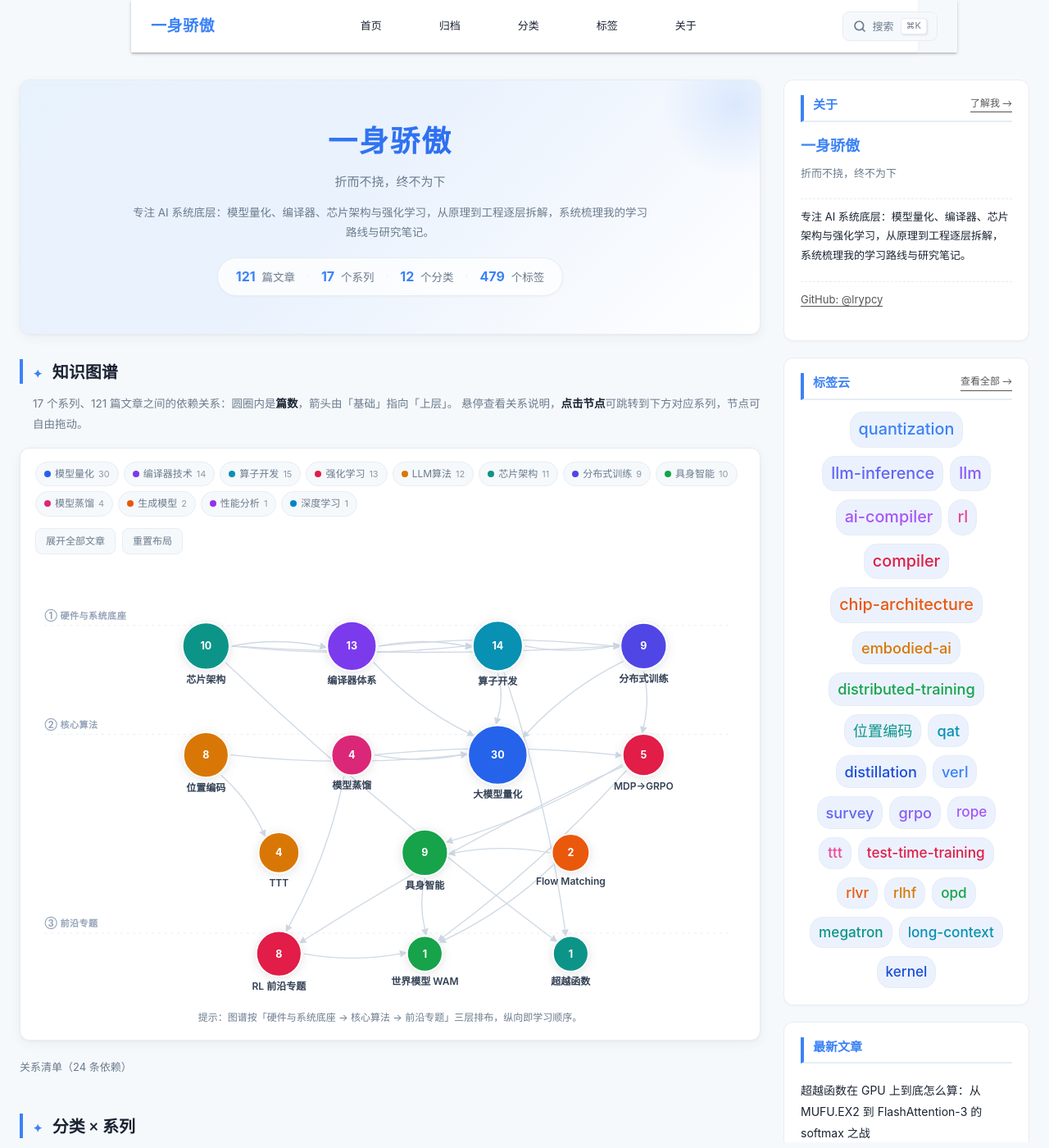
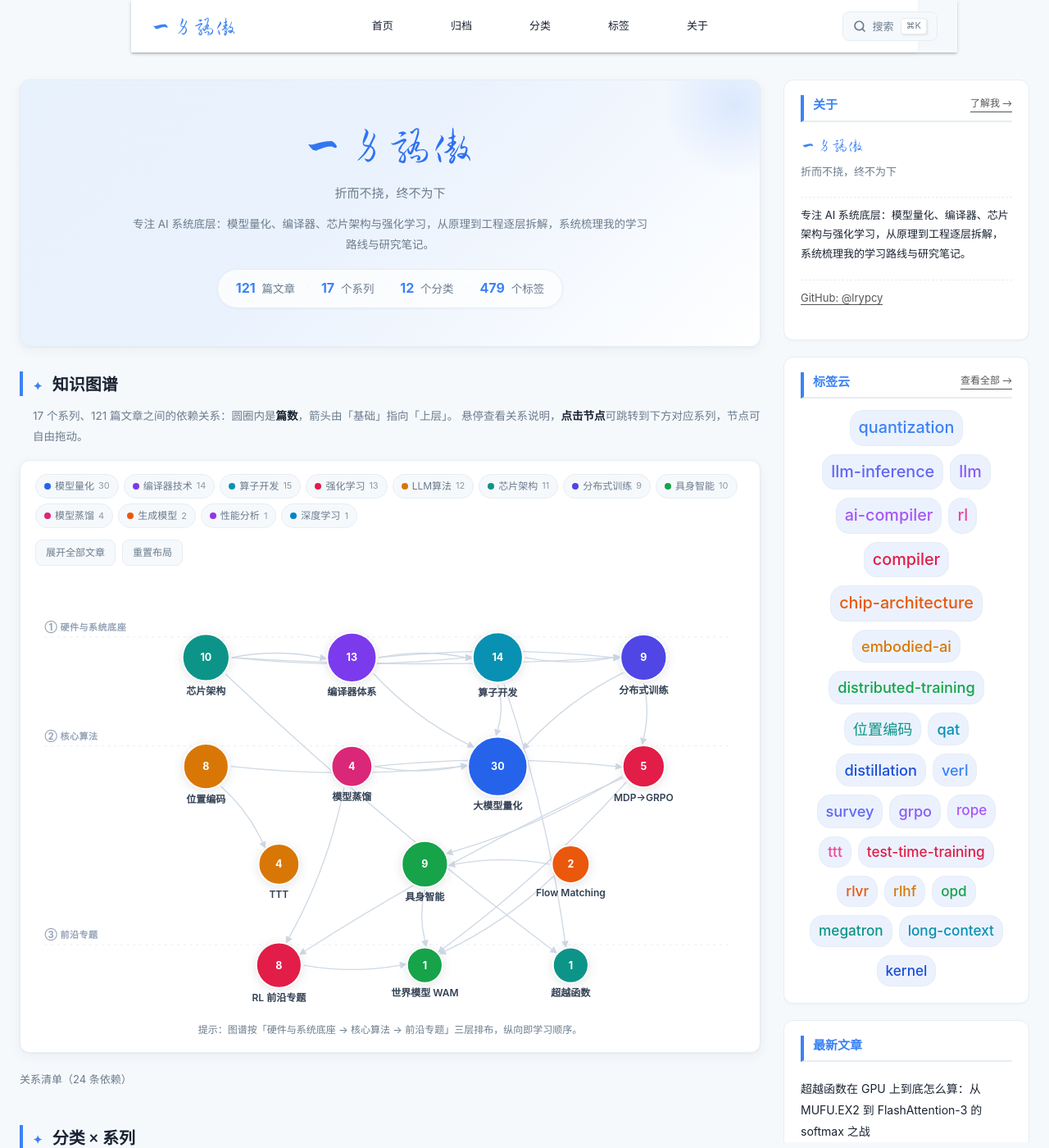
Before and after one commit to lrypcy/lrypcy.github.io, a Jekyll site: the page built from index.html, in a window 1280 px wide and 1400 px high. Shown: the whole window at 82% size. Built offline with Jekyll 4.4.1, drawn with Linux system fonts in a browser that asks for light colours; the list of posts is cut into pages by our own code.

Commit message:
feat: 站点标题改用柳建草书（子集 10KB）——品牌字、Hero 大标题、侧栏站点名

```diff
--- a/assets/css/custom.css
+++ b/assets/css/custom.css
@@ -2125,3 +2125,42 @@ html.hide-sidebar .sidebar { display: none; }
 @media (max-width: 640px) {
   .about-wechat { flex-direction: column; }
 }
+
+/* ========== 站点标题字体：柳建草书 Liu Jian Mao Cao（OFL，子集化） ========== */
+@font-face {
+  font-family: "PCY Brand";
+  src: url("/assets/fonts/pcy-brand.woff2") format("woff2");
+  font-weight: 400;
+  font-style: normal;
+  font-display: swap;
+}
+:root {
+  --font-brand: "PCY Brand", "STXingkai", "Kaiti SC", "STKaiti", "KaiTi", serif;
+}
+.header .brand,
+.blog-hero-title,
+.sidebar-site-name {
+  font-family: var(--font-brand);
+  font-weight: 400;
+  font-synthesis: none;
+  -webkit-font-smoothing: antialiased;
+}
+.header .brand {
+  font-size: 23px;
+  letter-spacing: 3px;
+  text-shadow: 0 1px 0 rgba(30, 41, 59, 0.06);
+}
+.blog-hero-title {
+  font-size: 46px;
+  letter-spacing: 6px;
+  line-height: 1.4;
+  padding-bottom: 4px;
+}
+.sidebar-site-name {
+  font-size: 17px;
+  letter-spacing: 2px;
+}
+@media (max-width: 640px) {
+  .header .brand { font-size: 21px; letter-spacing: 2px; }
+  .blog-hero-title { font-size: 34px; letter-spacing: 3px; }
+}
```
Also changed, not shown: assets/fonts/LICENSE-pcy-brand.txt (added), assets/fonts/pcy-brand.woff2 (added).
